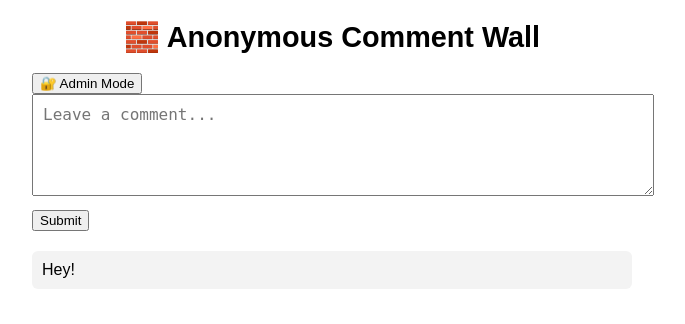
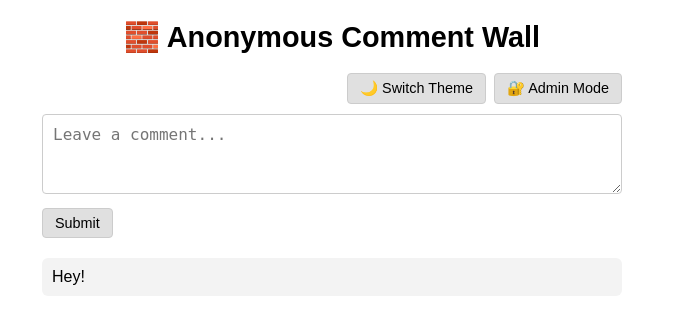
Before and after one commit to 3dendroid/Comment-Wall, a Flask app: page / in a window 1280 px wide. Shown: the top 324 px of the page, without its empty margins (308-993 px from the left). Run offline with Flask 3, Linux system fonts and the light colour scheme.

Commit message:
Switch theme button added, fixed text align

```diff
--- a/templates/index.html
+++ b/templates/index.html
@@ -3,30 +3,123 @@
 <head>
   <meta charset="UTF-8" />
   <title>Anonymous Comment Wall</title>
-  <!-- Page styles -->
   <style>
-    body { font-family: sans-serif; max-width: 600px; margin: 20px auto; padding: 0 10px; }
-    h1 { text-align: center; font-size: 1.8rem; }
+    /* ================ box-sizing ================ */
+    html { box-sizing: border-box; }
+    *, *::before, *::after { box-sizing: inherit; }
+
+    /* ================ Theme variables & base ================ */
+    body {
+      font-family: sans-serif;
+      max-width: 600px;
+      margin: 20px auto;
+      padding: 0 10px;
+      background: #fff;
+      color: #000;
+      transition: background 0.3s, color 0.3s;
+    }
+    body.dark {
+      background: #121212;
+      color: #eee;
+    }
+
+    /* ================ Header & controls ================ */
+    h1 {
+      text-align: center;
+      font-size: 1.8rem;
+    }
+    .controls {
+      display: flex;
+      justify-content: flex-end;
+      gap: 8px;
+      margin-bottom: 10px;
+    }
+    /* common button style */
+    .controls button,
+    .form-actions button {
+      background: #e0e0e0;
+      border: 1px solid #ccc;
+      padding: 6px 12px;
+      border-radius: 4px;
+      font-size: 0.9rem;
+      cursor: pointer;
+      transition: background 0.3s, color 0.3s;
+    }
+    body.dark .controls button,
+    body.dark .form-actions button {
+      background: #2e2e2e;
+      border-color: #555;
+      color: #eee;
+    }
+
+    /* ================ Form styling ================ */
     form { margin-bottom: 20px; }
-    textarea { width: 100%; height: 80px; padding: 10px; font-size: 1rem; resize: vertical; }
-    .form-actions { display: inline-flex; align-items: center; margin-top: 10px; }
-    .error-message { margin-left: 10px; color: red; font-size: 0.9rem; }
-    .comment { display: flex; justify-content: space-between; align-items: center;
-               background: #f3f3f3; padding: 10px; margin-bottom: 10px; border-radius: 6px;
-               word-break: break-word; }
-    .comment-text { flex-grow: 1; padding-right: 10px; }
-    .delete-btn { background: #dc3545; color: white; border: none; padding: 6px 12px;
-                  cursor: pointer; border-radius: 4px; font-size: 0.9rem; display: none; }
-    .admin-mode .delete-btn { display: inline-block !important; }
+    textarea {
+      width: 100%;
+      height: 80px;
+      padding: 10px;
+      font-size: 1rem;
+      resize: vertical;
+      border: 1px solid #ccc;
+      border-radius: 4px;
+      background: inherit;
+      color: inherit;
+      transition: background 0.3s, color 0.3s, border-color 0.3s;
+    }
+    body.dark textarea {
+      border-color: #444;
+    }
+    .form-actions {
+      display: inline-flex;
+      align-items: center;
+      margin-top: 10px;
+    }
+    .error-message {
+      margin-left: 10px;
+      color: red;
+      font-size: 0.9rem;
+    }
+
+    /* ================ Comments list ================ */
+    .comment {
+      display: flex;
+      justify-content: space-between;
+      align-items: center;
+      background: #f3f3f3;
+      padding: 10px;
+      margin-bottom: 10px;
+      border-radius: 6px;
+      word-break: break-word;
+      transition: background 0.3s;
+    }
+    body.dark .comment {
+      background: #1e1e1e;
+    }
+    .comment-text {
+      flex-grow: 1;
+      padding-right: 10px;
+    }
+    .delete-btn {
+      background: #dc3545 !important;
+      color: white !important;
+      border: none !important;
+      display: none;
+    }
+    .admin-mode .delete-btn {
+      display: inline-block !important;
+    }
   </style>
 </head>
 <body>
-  <!-- Header -->
   <h1>🧱 Anonymous Comment Wall</h1>
-  <!-- Admin mode toggle -->
+
+  <div class="controls">
+    <!-- Theme switch always on the left -->
+    <button id="themeToggle">🌙 Switch Theme</button>
+    <!-- Admin Mode always on the right -->
     <button onclick="enableAdmin()">🔐 Admin Mode</button>
+  </div>
 
-  <!-- Comment form -->
   <form id="commentForm">
     <textarea name="text" id="comment-input" placeholder="Leave a comment..." required></textarea>
     <div class="form-actions">
@@ -35,7 +128,6 @@
     </div>
   </form>
 
-  <!-- Comments list -->
   <div id="comments">
     {% for comment in comments %}
     <div class="comment" data-id="{{ comment.id }}">
@@ -45,33 +137,48 @@
     {% endfor %}
   </div>
 
-  <!-- Scripts -->
   <script>
+    // ===== Dark mode toggle =====
+    const themeToggle = document.getElementById('themeToggle');
+    if (localStorage.getItem('theme') === 'dark') {
+      document.body.classList.add('dark');
+    }
+    function updateThemeButton() {
+      const dark = document.body.classList.contains('dark');
+      themeToggle.textContent = (dark ? '☀️' : '🌙') + ' Switch Theme';
+    }
+    updateThemeButton();
+    themeToggle.addEventListener('click', () => {
+      document.body.classList.toggle('dark');
+      localStorage.setItem('theme', document.body.classList.contains('dark') ? 'dark' : 'light');
+      updateThemeButton();
+    });
+
+    // ===== Admin mode =====
     let adminToken = null;
+    async function enableAdmin() {
+      const token = prompt("Enter admin token:");
+      if (!token) return;
+      document.getElementById('form-error').textContent = '';
+      const res = await fetch("/admin-verify", {
+        method: "POST",
+        headers: { "Authorization": `Bearer ${token}` }
+      });
+      if (res.ok) {
+        adminToken = token;
+        document.body.classList.add('admin-mode');
+      } else {
+        const data = await res.json();
+        document.getElementById('form-error').textContent = data.error;
+      }
+    }
+
+    // ===== Posting comments =====
     const form = document.getElementById("commentForm");
     const errorDiv = document.getElementById("form-error");
     const commentsDiv = document.getElementById("comments");
 
-    // Prompt for admin token
-    async function enableAdmin() {
-      const token = prompt("Enter admin token:");
-      if (!token) return;
-      errorDiv.textContent = "";
-      const res = await fetch("/admin-verify", {
-        method: "POST",
-        headers: { "Authorization": `Bearer ${token}` }
-      });
-      const data = await res.json();
-      if (res.ok) {
-        adminToken = token;
-        document.body.classList.add("admin-mode");
-      } else {
-        errorDiv.textContent = data.error;
-      }
-    }
-
-    // Handle new comment submission
-    form.addEventListener("submit", async (e) => {
+    form.addEventListener("submit", async e => {
       e.preventDefault();
       errorDiv.textContent = "";
       const text = form.text.value.trim();
@@ -79,7 +186,6 @@
         errorDiv.textContent = "Comment text is required.";
         return;
       }
-      try {
       const res = await fetch("/comments", {
         method: "POST",
         headers: { "Content-Type": "application/json" },
@@ -88,26 +194,20 @@
       const data = await res.json();
       if (res.ok) {
         form.text.value = "";
-          // next refresh will show new comments
       } else if (res.status === 429) {
-          errorDiv.textContent = "You're commenting too quickly. Wait a few seconds.";
+        errorDiv.textContent = "You're commenting too quickly. Please wait.";
       } else {
         errorDiv.textContent = data.error || "Failed to post comment.";
       }
-      } catch (err) {
-        console.error(err);
-        errorDiv.textContent = "Something went wrong.";
-      }
     });
 
-    // Handle comment deletion
+    // ===== Deleting comments =====
     async function deleteComment(id) {
       errorDiv.textContent = "";
       if (!adminToken) {
         errorDiv.textContent = "Unauthorized to delete.";
         return;
       }
-      try {
       const res = await fetch(`/comments/${id}`, {
         method: "DELETE",
         headers: { "Authorization": `Bearer ${adminToken}` }
@@ -116,42 +216,28 @@
         const data = await res.json();
         errorDiv.textContent = data.error || "Failed to delete.";
       }
-      } catch (err) {
-        console.error(err);
-        errorDiv.textContent = "Error deleting comment.";
-      }
     }
 
-    // Polling to refresh comments every 5 seconds
+    // ===== Polling for updates =====
     async function refreshComments() {
-      try {
       const res = await fetch("/comments");
       if (!res.ok) return;
       const list = await res.json();
       commentsDiv.innerHTML = "";
       list.forEach(c => {
-          const div = document.createElement("div");
-          div.className = "comment";
-          div.dataset.id = c.id;
-          const txt = document.createElement("div");
-          txt.className = "comment-text";
-          txt.textContent = c.text;
-          div.appendChild(txt);
-          if (adminToken) {
-            const btn = document.createElement("button");
-            btn.className = "delete-btn";
-            btn.textContent = "Delete";
-            btn.onclick = () => deleteComment(c.id);
-            div.appendChild(btn);
+        const el = document.createElement("div");
+        el.className = "comment";
+        el.dataset.id = c.id;
+        el.innerHTML = `
+          <div class="comment-text">${c.text}</div>
+          ${adminToken
+            ? `<button class="delete-btn" onclick="deleteComment(${c.id})">Delete</button>`
+            : ``
           }
-          commentsDiv.appendChild(div);
+        `;
+        commentsDiv.appendChild(el);
       });
-      } catch (err) {
-        console.error("Polling error:", err);
     }
-    }
-
-    // Initial load and periodic polling
     refreshComments();
     setInterval(refreshComments, 5000);
   </script>
```
Also changed, not shown: app.py (+9 -0 lines). Lines whose indentation alone changed are shown as unchanged.
